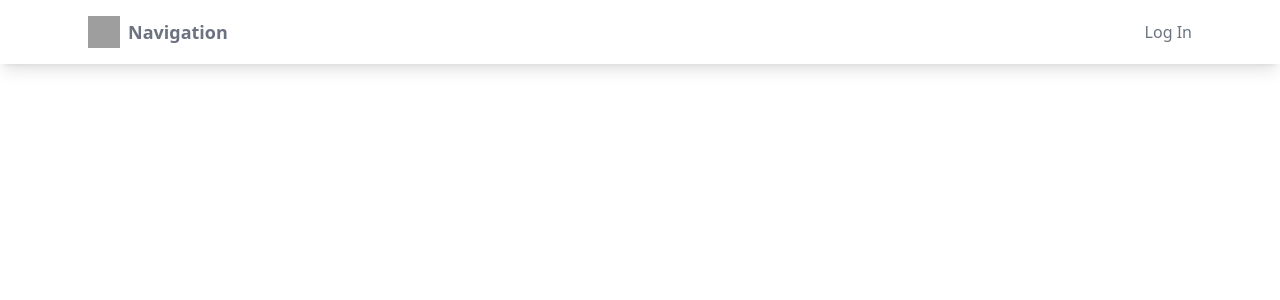
After one commit to davi-tk/jornal-interno, a Django app: template main/templates/landing.html in a window 1280 px wide. The commit adds this page. Shown: the top 300 px of the page. Run offline with Django 3.2, Linux system fonts and the light colour scheme; the template is opened without the code that fills it, so the values that code supplies are empty; some libraries are stand-ins or nearby versions; grey boxes are pictures that could not be loaded.

Commit message:
Primeira etapa desenvolvimento

```diff
--- a/jornal_interno/settings.py
+++ b/jornal_interno/settings.py
@@ -38,7 +38,7 @@ INSTALLED_APPS = [
     'django.contrib.messages',
     'django.contrib.staticfiles',
     'tailwind',
-    'main.apps.MainConfig',
+    'main',
 ]
 
 TAILWIND_APP_NAME = 'main'
--- a/main/models.py
+++ b/main/models.py
@@ -1,5 +1,6 @@
 from django.db import models
 from django.db.models.deletion import CASCADE
+from django.contrib.auth.models import User
 from django.utils import timezone
 
 class User(models.Model):
--- a/main/templates/base.html
+++ b/main/templates/base.html
@@ -9,11 +9,8 @@
 		{% tailwind_css %}
 	</head>
 
-	<body class="bg-red-900 font-serif leading-normal tracking-normal">
-		<div class="container mx-auto">
-			<section class="flex items-center justify-center h-screen">
-				<h1 class="text-5xl">Django + Tailwind = ❤️</h1>
-			</section>
-		</div>
+	<body class="">
+		{% block body %}
+		{% endblock body %}
 	</body>
 </html>
--- /dev/null
+++ b/main/templates/landing.html
@@ -0,0 +1,26 @@
+{% extends 'base.html' %}
+
+{% block body %}
+
+    <nav class="bg-white shadow-lg">
+			<div class="max-w-6xl mx-auto px-4">
+				<div class="flex justify-between">
+					<div class="flex space-x-7">
+						<div>
+							<!-- Logo -->
+							<a href="#" class="flex items-center py-4 px-2">
+								<img src="logo.png" alt="Logo" class="h-8 w-8 mr-2">
+								<span class="font-semibold text-gray-500 text-lg">Navigation</span>
+							</a>
+						</div>
+						<!-- Barra de Pesquisa NavBar -->
+						<div class="hidden md:flex items-center space-x-1">
+
+						</div>
+					</div>
+					<!-- Item de login NavBar -->
+					<div class="hidden md:flex items-center space-x-3 ">
+						<a href="" class="py-2 px-2 font-medium text-gray-500 rounded hover:bg-green-500 hover:text-white transition duration-300">Log In</a>
+                    </div>
+		</nav>
+{% endblock body %}
--- a/main/urls.py
+++ b/main/urls.py
@@ -4,5 +4,5 @@ from . import views
 app_name = 'main'
 
 urlpatterns = [
-    path('', views.TesteView.as_view(), name = 'landing')
+    path('', views.LandingView.as_view(), name = 'landing')
 ]
--- a/main/views.py
+++ b/main/views.py
@@ -1,6 +1,6 @@
 from django.views import generic
 from django.shortcuts import render
 
-class TesteView(generic.View):
+class LandingView(generic.View):
     def get(self, request, *args, **kwargs):
-        return render(request, 'base.html')
+        return render(request, 'landing.html')
```
Also changed, not shown: main/forms.py (added).
